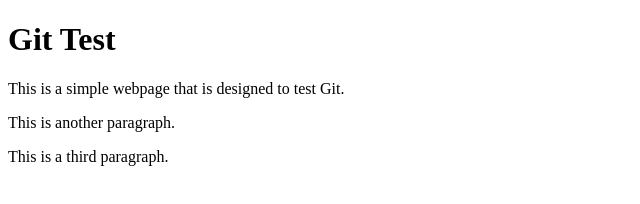
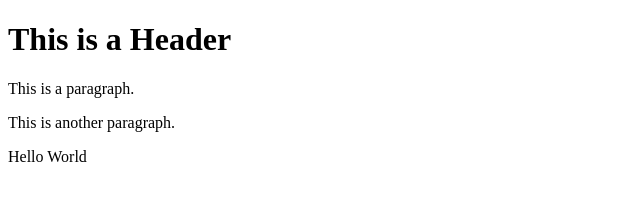
Before and after one commit to UmarM10/git-test, a website: page index.html in a window 1280 px wide. Shown: the whole page, without its empty margins (0-640 px from the left). Drawn offline with Linux system fonts and the light colour scheme.

Commit message:
Using NPM

```diff
--- a/index.html
+++ b/index.html
@@ -6,9 +6,9 @@
         <title>Git Test</title>
     </head>
     <body>
-        <h1>Git Test</h1>
-        <p>This is a simple webpage that is designed to test Git.</p>
+        <h1>This is a Header</h1>
+        <p>This is a paragraph.</p>
         <p>This is another paragraph.</p>
-        <p>This is a third paragraph.</p>
+        <p>Hello World</p>
     </body>
 </html>
```
Also changed, not shown: package.json (added, +16 -0 lines), 2 other files.
